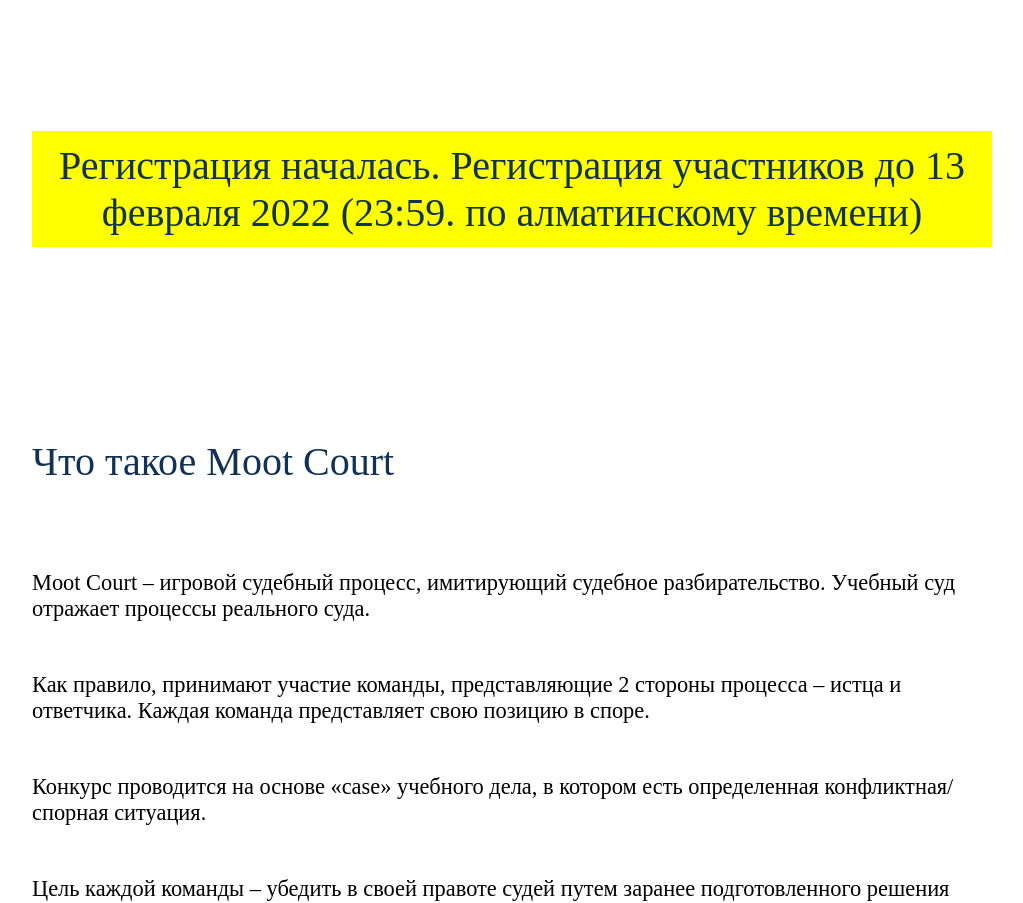
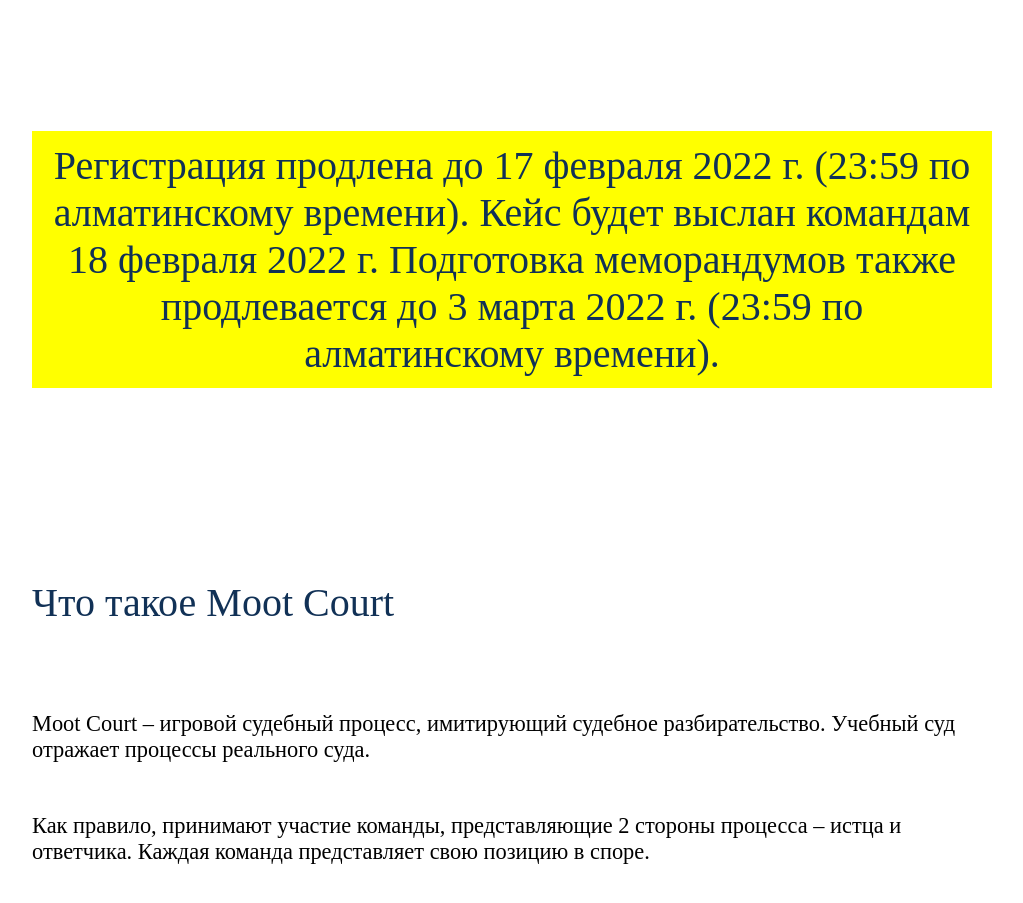
Before and after one commit to darkhanakh/mootcourtkz, a React (Create React App) app: page / in a window 1280 px wide. Shown: the part 1280-2183 px from the top of the page, without its empty margins (96-1119 px from the left). Built offline with nearby package versions, Linux system fonts and the light colour scheme; a web font is replaced by a local one.

Commit message:
changed text

```diff
--- a/src/Components/HomeBody.js
+++ b/src/Components/HomeBody.js
@@ -13,7 +13,7 @@
                 <img className='sponsor-img' src={mootcourt_logo} />
                 <img className='sponsor-img' id="girlup" src={girlupnis_logo} />
             </div>
-            <h4 style={{ textAlign: 'center', padding: '11px', marginBottom: '191px', marginTop: '91px', backgroundColor: 'yellow' }}>Регистрация началась. Регистрация участников до 13 февраля 2022 (23:59. по алматинскому времени)</h4>
+            <h4 style={{ textAlign: 'center', padding: '11px', marginBottom: '191px', marginTop: '91px', backgroundColor: 'yellow' }}>Регистрация продлена до 17 февраля 2022 г. (23:59 по алматинскому времени). Кейс будет выслан командам 18 февраля 2022 г. Подготовка меморандумов также продлевается до 3 марта 2022 г. (23:59 по алматинскому времени).</h4>
             <h4>Что такое Moot Court </h4>
             <div>
                 <p>
```
